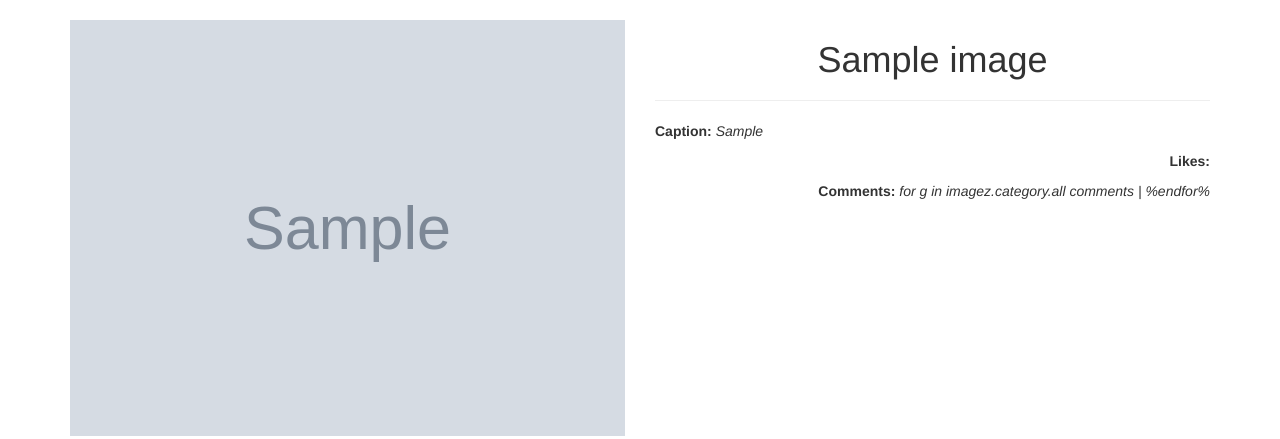
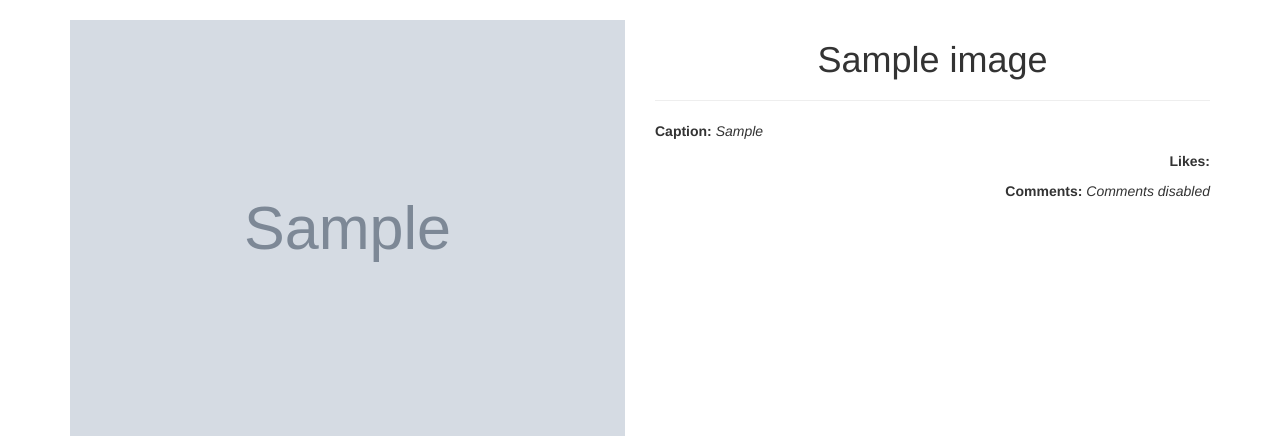
Before and after one commit to AbugaAroni/Python-Djangoweek2ip, a Django app: page /singleimage/1 in a window 1280 px wide. Shown: the part 102-541 px from the top of the page. Run offline with Django 3.2, Linux system fonts and the light colour scheme; the first user in the database is signed in; tables that the repository leaves empty hold one stand-in row (Sample ...); some libraries are stand-ins or nearby versions.

Commit message:
fix some errors

```diff
--- a/friendbook/templates/single-picture.html
+++ b/friendbook/templates/single-picture.html
@@ -21,7 +21,7 @@
          <p style="text-align: right;"><span style="font-weight: bold;">Likes:</span> <span style="font-style: italic">{{images.likes}}</span></p>
                </div>
         <div class="col-md-12">
-          <p style="text-align: right;"><span style="font-weight: bold;">Comments:</span> <span style="font-style: italic">for g in imagez.category.all comments | %endfor%</span></p>
+          <p style="text-align: right;"><span style="font-weight: bold;">Comments:</span> <span style="font-style: italic">Comments disabled</span></p>
         </div>
       </div>
     </div>
```
Also changed, not shown: 1 other file.
